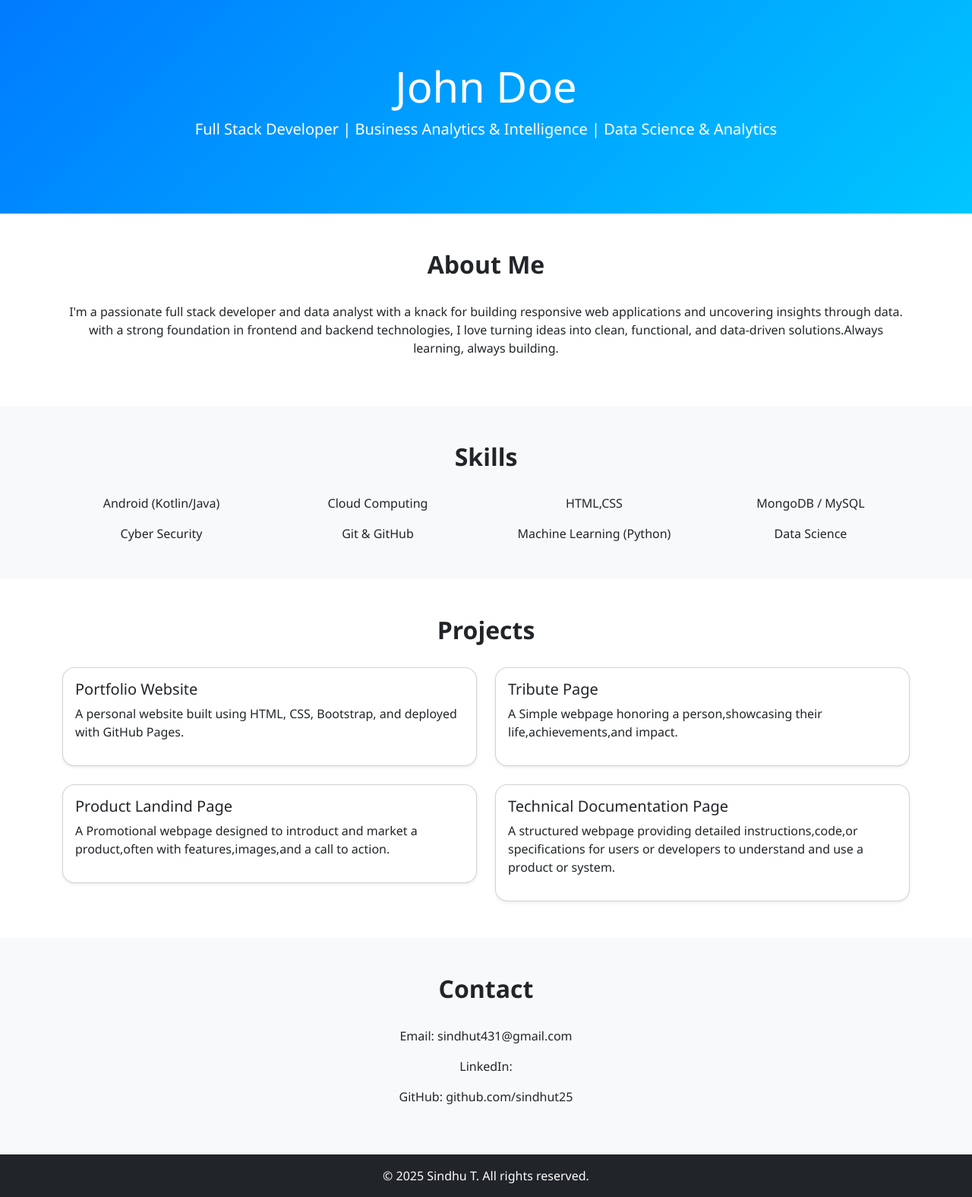
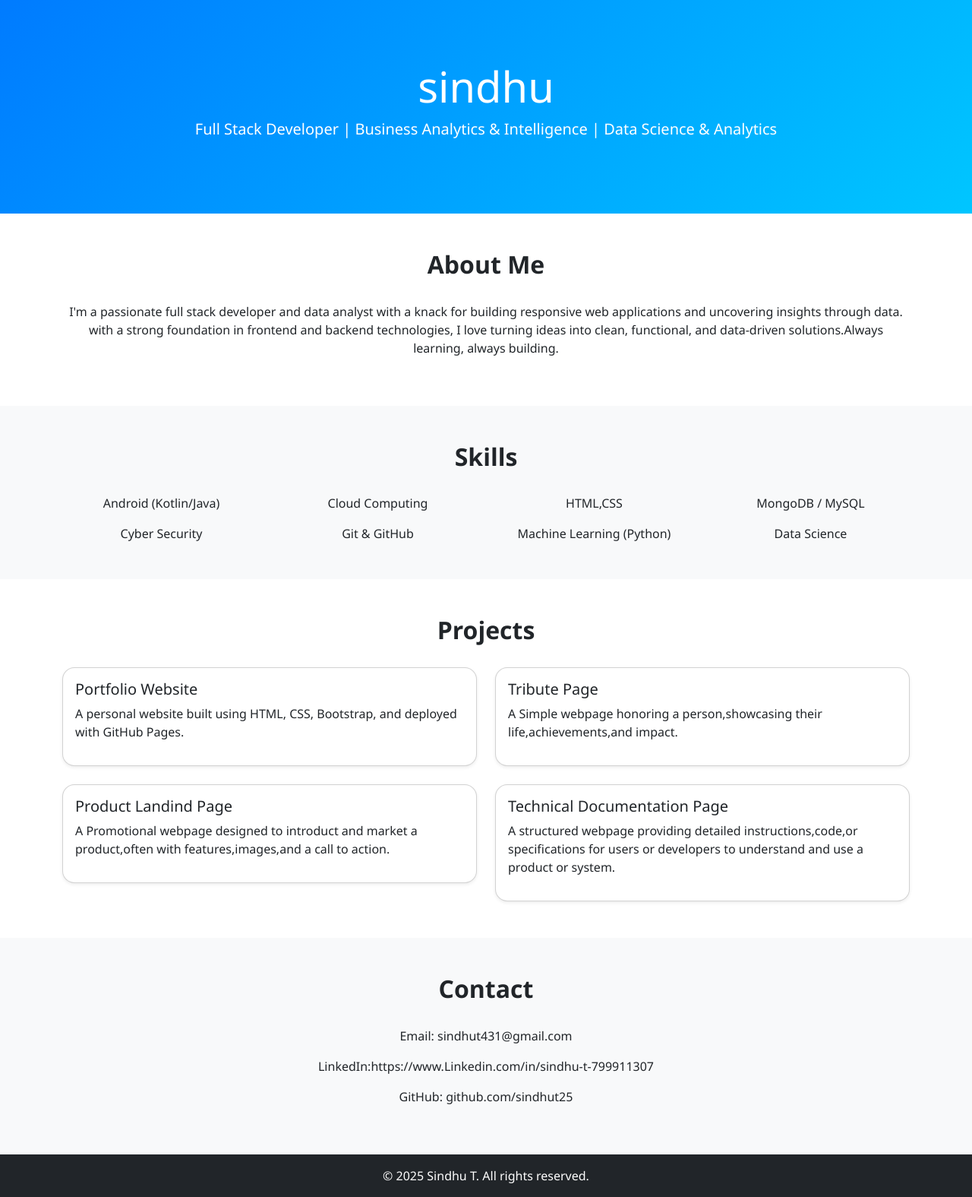
Before and after one commit to sindhut25/Sindhu, a plain HTML site: page index.html in a window 1280 px wide. Shown: the whole page at 76% size. Drawn offline with nearby package versions, Linux system fonts and the light colour scheme.

Commit message:
Update index.html

```diff
--- a/index.html
+++ b/index.html
@@ -29,7 +29,7 @@
   <!-- Hero Section -->
   <section class="hero">
     <div class="container">
-      <h1 class="display-4">John Doe</h1>
+      <h1 class="display-4">sindhu</h1>
       <p class="lead">Full Stack Developer | Business Analytics & Intelligence | Data Science & Analytics</p>
     </div>
   </section>
@@ -100,7 +100,7 @@
     <div class="container text-center">
       <h2 class="section-title">Contact</h2>
       <p>Email: sindhut431@gmail.com</p>
-      <p>LinkedIn: </p>
+      <p>LinkedIn:https://www.Linkedin.com/in/sindhu-t-799911307 </p>
       <p>GitHub: github.com/sindhut25</p>
     </div>
   </section>
```
